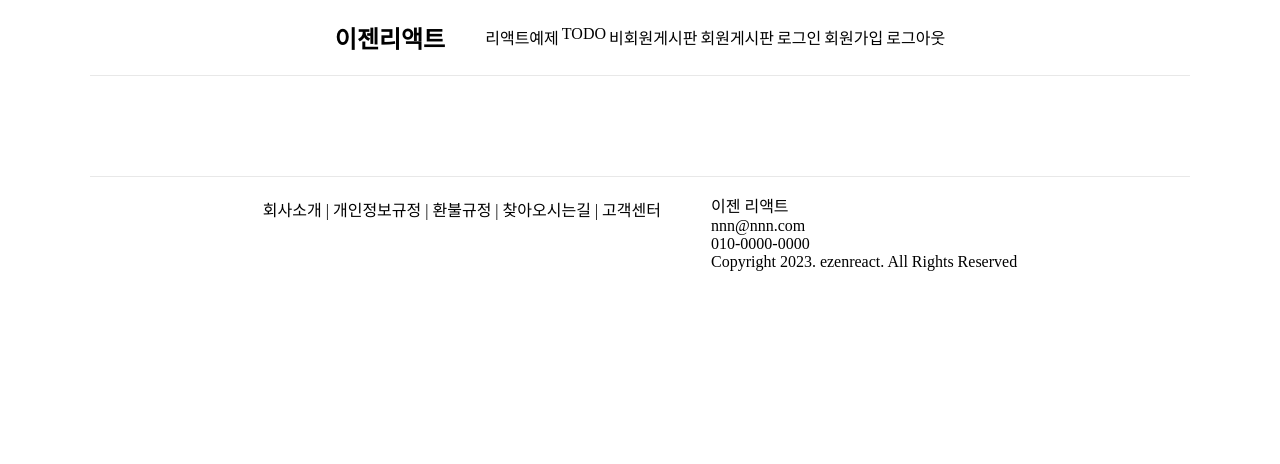
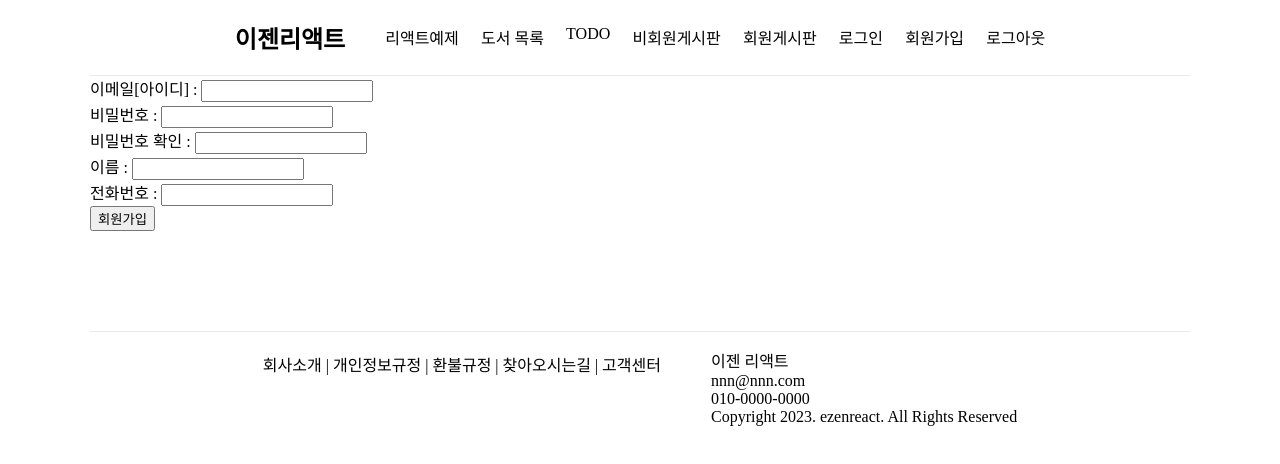
Before and after one commit to kimsundae/ezen_webspring, a React (Create React App) app in the folder src/main/reactapp/: page /signup in a window 1280 px wide. Shown: the top 464 px of the page. Built offline with nearby package versions, Linux system fonts and the light colour scheme; a web font is replaced by a local one.

Commit message:
16:00 과제1, 2 라우팅

```diff
--- a/src/main/reactapp/src/component/Header.js
+++ b/src/main/reactapp/src/component/Header.js
@@ -5,12 +5,13 @@ export default function Header( props ){
             <h2> <Link to='/'> 이젠리액트 </Link> </h2>
             <ul class={'listBox'}>
                 <li> <Link to='/example'>리액트예제 </Link></li>
+                <li> <Link to='/example/task/task1'>도서 목록 </Link></li>
                 <li> <Link to='/example/task/task2'>TODO </Link></li>
                 <li> <Link to='/'>비회원게시판 </Link></li>
                 <li> <Link to='/'>회원게시판 </Link></li>
 
-                <li> <Link to='/'>로그인 </Link></li>
-                <li> <Link to='/'>회원가입 </Link></li>
+                <li> <Link to='/login'>로그인 </Link></li>
+                <li> <Link to='/Signup'>회원가입 </Link></li>
                 <li> <Link to='/'>로그아웃 </Link></li>
             </ul>
         </header>
--- a/src/main/reactapp/src/component/Index.js
+++ b/src/main/reactapp/src/component/Index.js
@@ -14,7 +14,8 @@ import CSS컴포넌트 from './example/day02/1_컴포넌트css'
 import CommentList from './example/day02/CommentList'
 import 도서목록 from './example/task/task1/과제1_도서목록'
 import Todo from './example/task/task2/TodoList'
-
+import Login from './member/Login'
+import Signup from './member/Signup'
 import styles from './css/Header.css'
 export default function Index(props){
     return(<>
@@ -24,6 +25,7 @@ export default function Index(props){
                     <Routes>
 
                         <Route path={'/'} element={<Main/>}></Route>
+                        {/*Example*/}
                         <Route path={'/example'} element={<ExampleList/>}></Route>
                         <Route path={'/example/day01/컴포넌트1'} element={<컴포넌트1/>}></Route>
                         <Route path={'/example/day01/컴포넌트2'} element={<컴포넌트2/>}></Route>
@@ -33,6 +35,9 @@ export default function Index(props){
                         <Route path={'/example/day02/CommentList'} element={<CommentList/>}></Route>
                         <Route path={'/example/task/task1'} element={<도서목록/>}></Route>
                         <Route path={'/example/task/task2'} element={<Todo/>}></Route>
+                        {/*Member*/}
+                        <Route path={'/login'} element={<Login/>}></Route>
+                        <Route path={'/signup'} element={<Signup/>}></Route>
 
                     </Routes>
                 <Footer/>
--- a/src/main/reactapp/src/component/css/Header.css
+++ b/src/main/reactapp/src/component/css/Header.css
@@ -28,5 +28,5 @@ a{
 .listBox{
     display:flex;
     justify-content: space-between;
-    width: 500px;
+    width: 700px;
 }
--- /dev/null
+++ b/src/main/reactapp/src/component/member/Login.js
@@ -0,0 +1,10 @@
+
+export default function Login( props ){
+    return(<>
+        <form>
+            이메일[아이디] : <input type={'text'}/><br/>
+            비밀번호 : <input type={"password"}/><br/>
+            <button type={'button'}>로그인</button>
+        </form>
+    </>)
+}
--- /dev/null
+++ b/src/main/reactapp/src/component/member/Signup.js
@@ -0,0 +1,13 @@
+
+export default function Signup( props ){
+    return(<>
+        <form>
+            이메일[아이디] : <input type={'text'}/><br/>
+            비밀번호 : <input type={"password"}/><br/>
+            비밀번호 확인 : <input type={"password"}/><br/>
+            이름 : <input type={'text'}/><br/>
+            전화번호 : <input type={'text'}/><br/>
+            <button type={'button'}>회원가입</button>
+        </form>
+    </>)
+}
```
Also changed, not shown: 1 other file (tests, documents, lock files or other folders).
